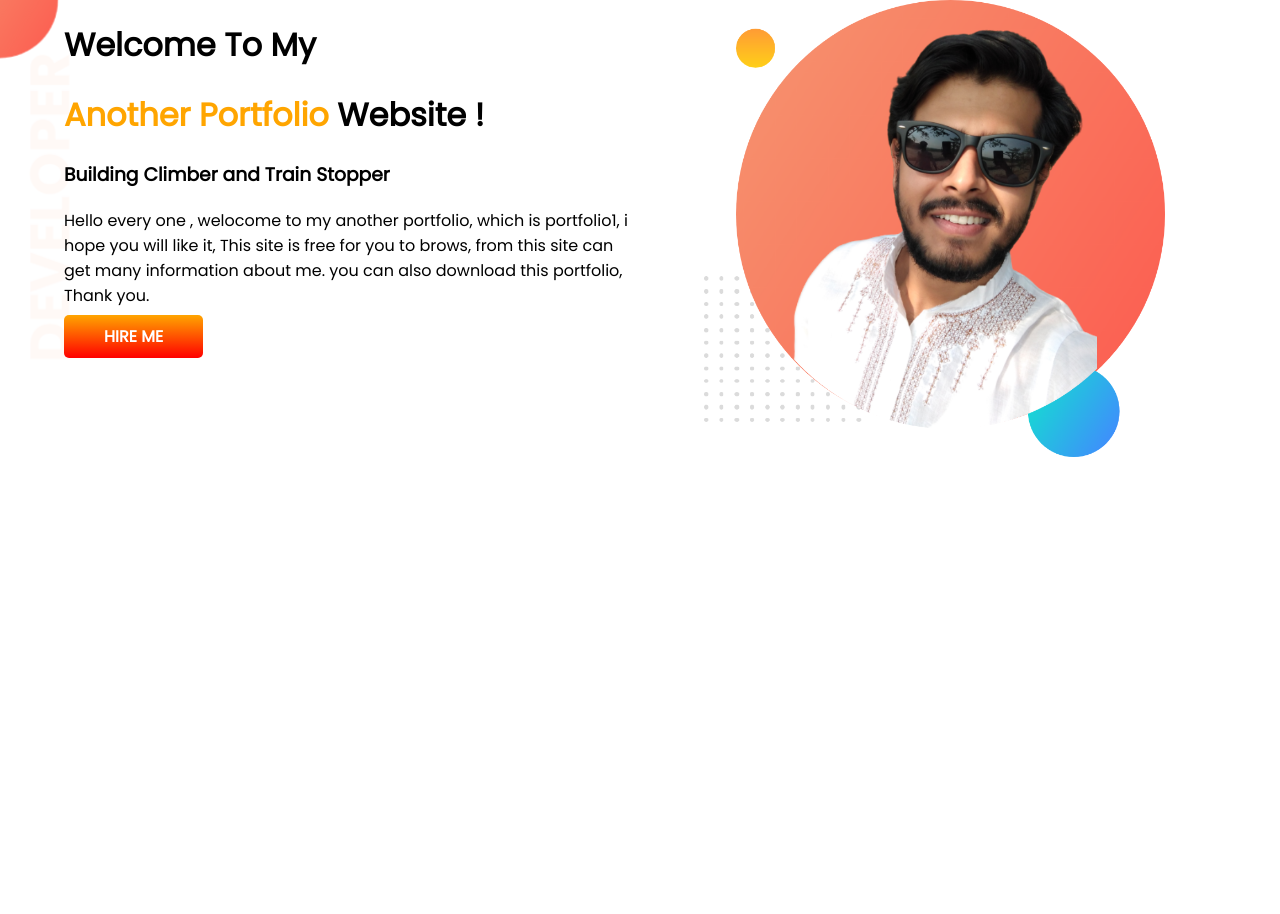
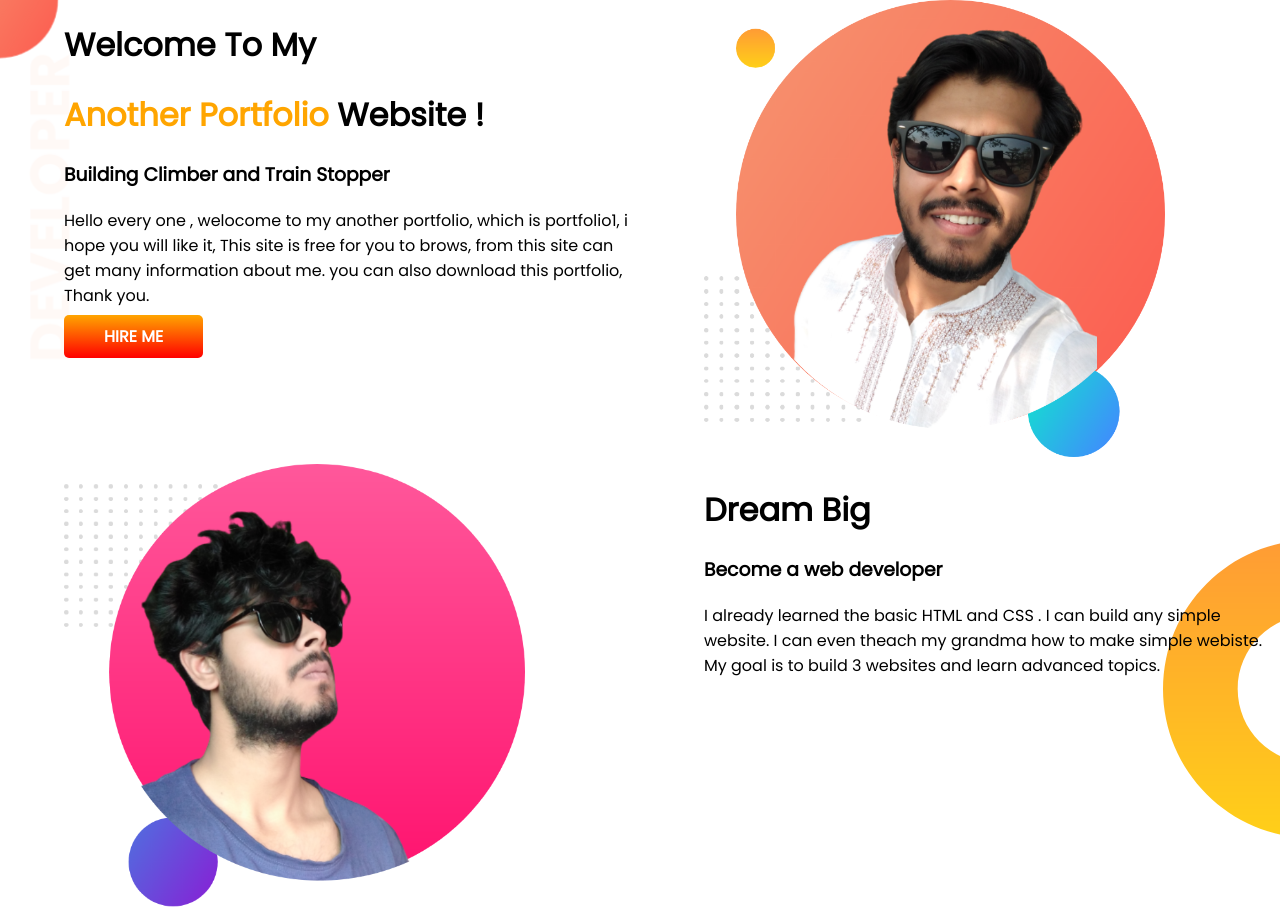
Before and after one commit to Riday1/developer-portfolio1, a plain HTML site: page index.html in a window 1280 px wide. Before the commit the page ends 800 px from the top, so only its background shows below. Drawn offline with Linux system fonts and the light colour scheme.

```diff
--- a/index.html
+++ b/index.html
@@ -36,6 +36,25 @@
     </div>
 
 
+    <div class="section_2">
+
+        <div class="half_width">
+            <img src="images/my-bg2.png" alt="">
+        </div>
+        <div class="half_width">
+
+            <h1>Dream Big</h1>
+            <h3>Become a web developer</h3>
+            <p>I already learned the basic HTML and CSS . I can build any simple website. I can even theach my grandma
+                how
+                to make simple webiste. My goal is to build 3 websites and learn advanced topics.</p>
+        </div>
+
+    </div>
+
+
+
+
 
 
 
--- a/style.css
+++ b/style.css
@@ -19,7 +19,15 @@ h1 {
 .section_1 {
     display: flex;
     background-image: url(images/top-banner.png);
-    background-repeat: no-repeat;S
+    background-repeat: no-repeat;
+
+}
+
+.section_2 {
+    display:flex;
+    background-image: url(images/dream-bg.png);
+    background-repeat: no-repeat;
+    background-position:right;
 }
 
 .half_width {
```
